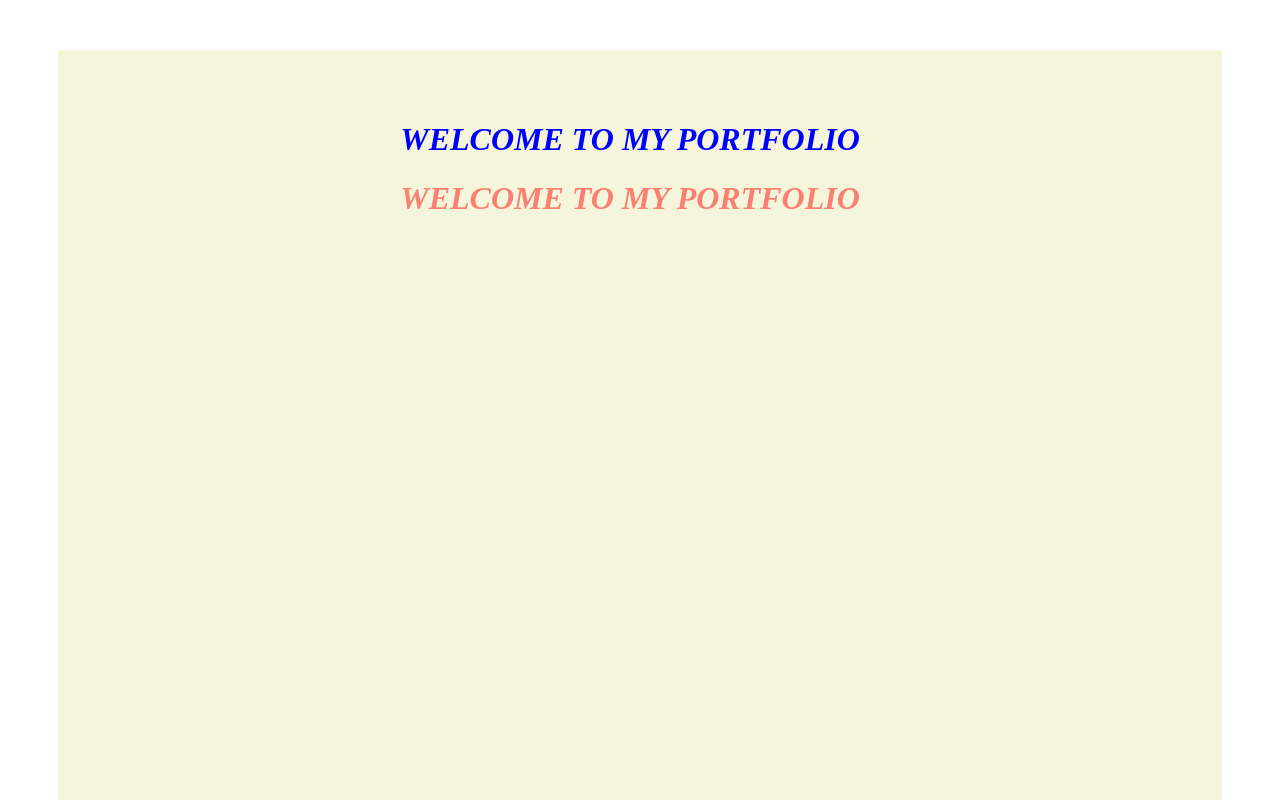
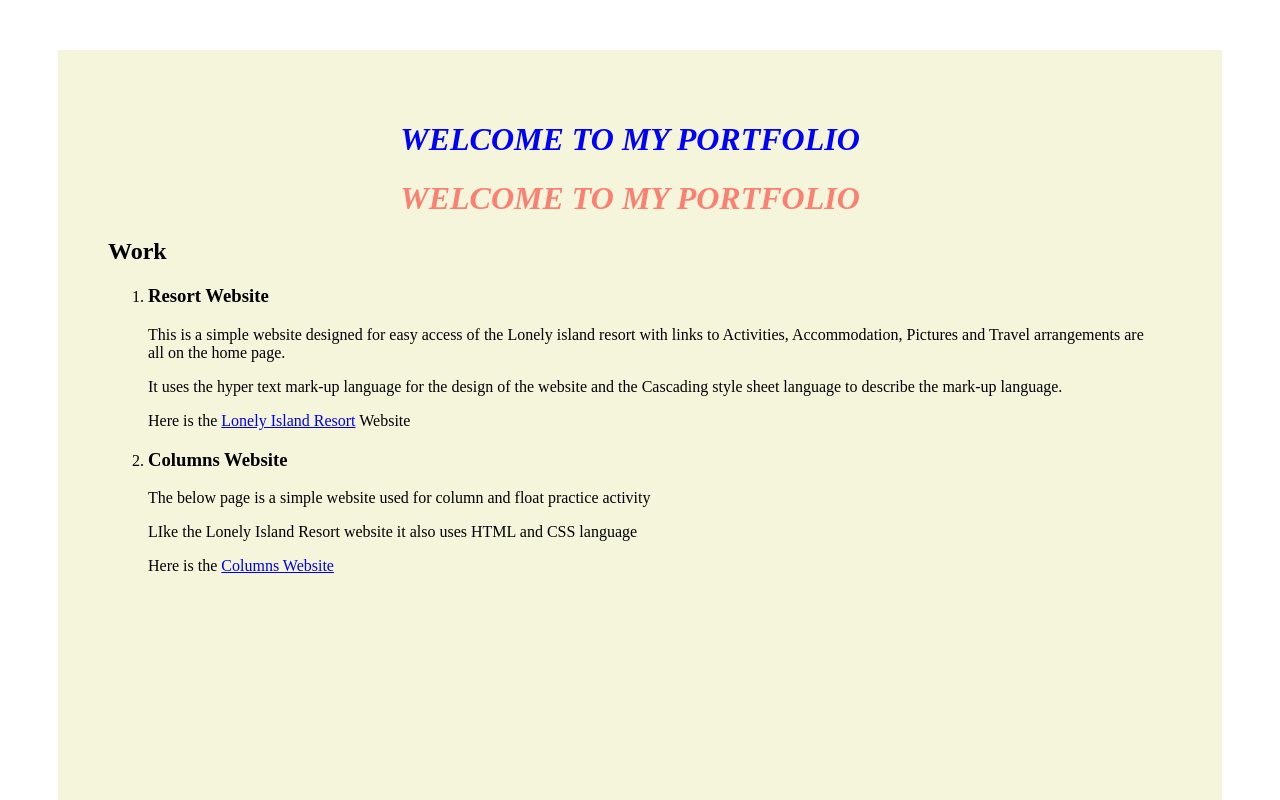
Before and after one commit to Benzo26/Cadence_in_binary, a plain HTML site: page portfolio.html in a window 1280 px wide. Shown: the top 800 px of the page. Drawn offline with Linux system fonts and the light colour scheme.

Commit message:
add portfolio content in ordered list form, attached links to the project

```diff
--- a/portfolio.html
+++ b/portfolio.html
@@ -29,6 +29,29 @@
     <div>
     <h1 class="color"><em>WELCOME TO MY PORTFOLIO</em></h1>
     <h1 class="yellow"><em>WELCOME TO MY PORTFOLIO</em></h1>
+    <h2>Work</h2>
+    <ol>
+        <li><h3>Resort Website</h3></li>
+        <p>This is a simple website designed for easy access of the Lonely island
+            resort with links to <span>Activities, Accommodation, Pictures and Travel
+                arrangements
+            </span> are all on the home page.
+        </p>
+        <p>It uses the hyper text mark-up language for the design of the
+            website and the Cascading style sheet language to describe
+            the mark-up language.</p>
+        <p>Here is the <a href="https://benzo26.github.io/Resortweb/">Lonely Island Resort</a>
+             Website</p>
+        <li><h3>Columns Website</h3></li>
+        <p>The below page is a simple website used for column and float
+            practice activity
+        </p>
+        <p>LIke the Lonely Island Resort website it also uses HTML and CSS
+            language
+        </p>
+        <p>Here is the <a href="https://benzo26.github.io/Columns/"> Columns Website</a></p>
+    </ol>
+
     </div>
 </body>
 </html>
```
